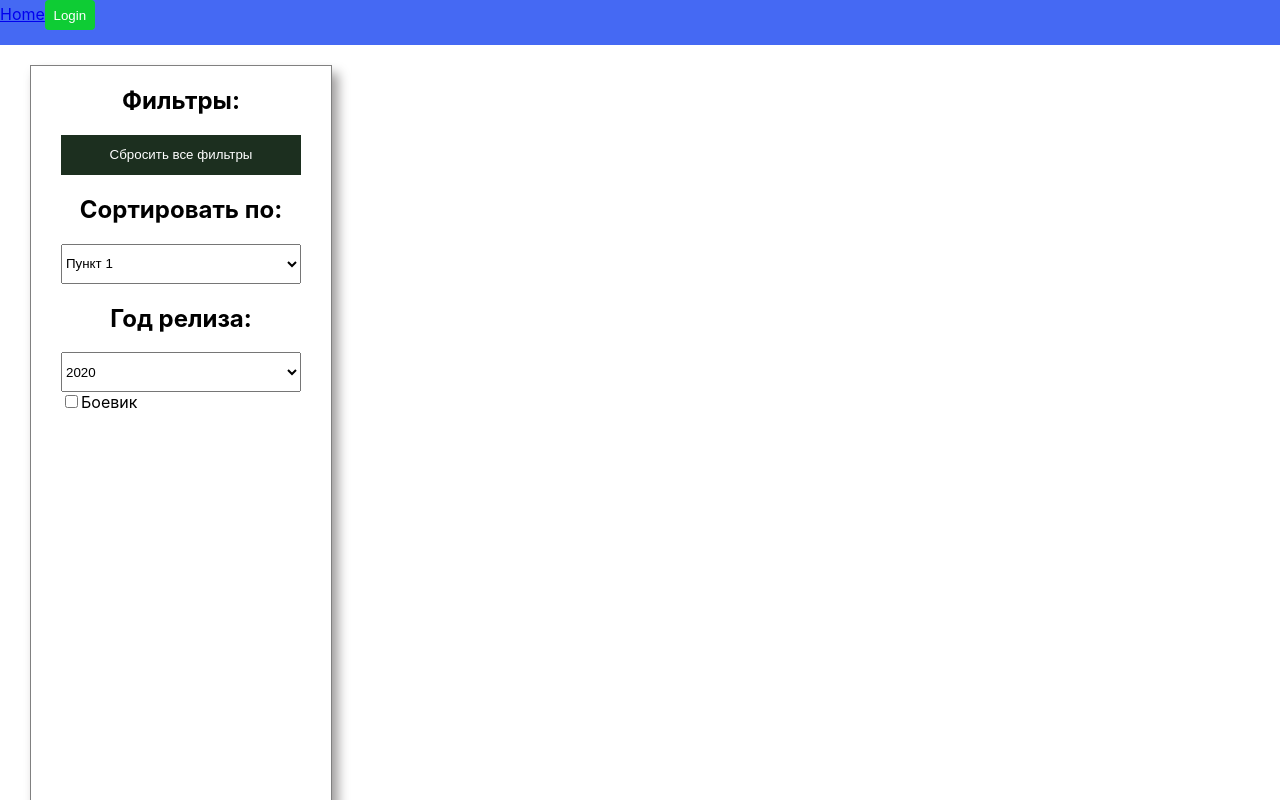
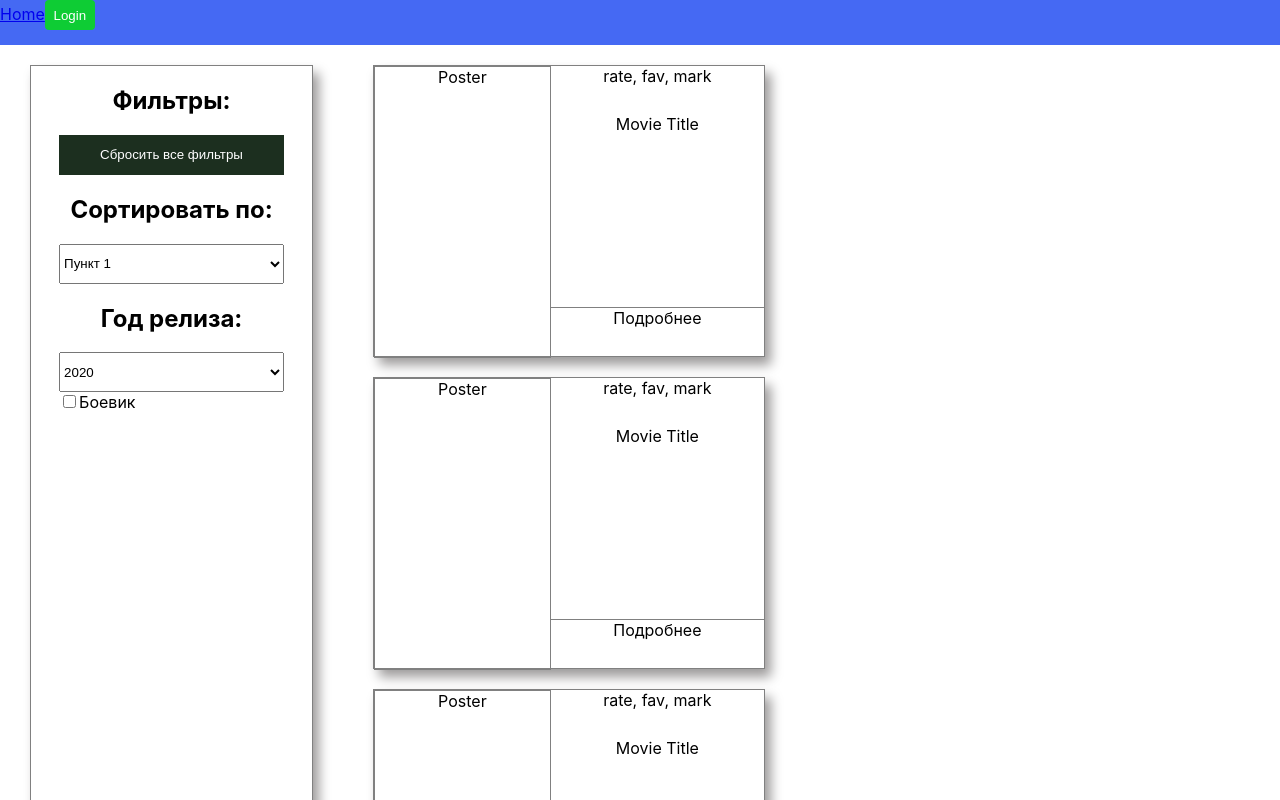
Before and after one commit to Bolshoff/project, a React (Create React App) app: page / in a window 1280 px wide. Shown: the top 800 px of the page. Built offline with nearby package versions, Linux system fonts and the light colour scheme.

Commit message:
add movie list, movie cards

```diff
--- a/src/App.css
+++ b/src/App.css
@@ -1,4 +1,8 @@
 .app-wrapper {
+    display: flex;
+
+}
+.app{
     display: flex;
     flex-direction: column;
 }
--- a/src/App.tsx
+++ b/src/App.tsx
@@ -2,12 +2,18 @@ import React from 'react';
 import Header from './components/Header/Header';
 import './App.css';
 import Filters from './components/filters/Filters';
+import MovieList from './components/MovieList/MovieList';
 
 function App() {
   return (
-    <div className="app-wrapper">
+    <div className="app">
       <Header />
-      <Filters />
+      <div className="app-wrapper">
+
+        <Filters />
+        <MovieList />
+      </div>
+
     </div>
   );
 }
--- /dev/null
+++ b/src/components/MovieList/MovieCard/MovieCard.css
@@ -0,0 +1,32 @@
+.movie-card{
+    display: flex;
+    width: 390px;
+    height: 290px;
+    border: solid 1px gray;
+    box-shadow: 6px 8px 11px 0px #9d9b9b;
+    margin: 0 50px 20px 30px;
+    text-align: center;
+}
+.poster{
+    width: 45%;
+    height: 100%;
+    border: solid 1px grey;
+}
+.description{
+    display: flex;
+    flex-direction: column;
+    width: 55%;
+}
+.detailed{
+    height: 50px;
+    border-top: solid grey 1px;
+    text-align: center;
+}
+.usertools{
+    height: 50px;
+}
+.movie-title{
+    height: 200px;
+    justify-content: center;
+
+}
--- /dev/null
+++ b/src/components/MovieList/MovieCard/MovieCard.tsx
@@ -0,0 +1,17 @@
+import React from 'react';
+import './MovieCard.css';
+
+function MovieCard() {
+  return (
+    <div className="movie-card">
+      <div className="poster">Poster</div>
+      <div className="description">
+        <div className="usertools">rate, fav, mark</div>
+        <div className="movie-title">Movie Title</div>
+        <div className="detailed">Подробнее</div>
+      </div>
+    </div>
+  );
+}
+
+export default MovieCard;
--- /dev/null
+++ b/src/components/MovieList/MovieList.css
@@ -0,0 +1,9 @@
+.movie-list{
+    display: flex;
+    flex-wrap: wrap;
+    height: 1000px;
+    width: 1000px;
+
+    margin-left: 30px;
+    margin-top: 20px;
+}
--- /dev/null
+++ b/src/components/MovieList/MovieList.tsx
@@ -0,0 +1,17 @@
+import React from 'react';
+import './MovieList.css';
+import MovieCard from './MovieCard/MovieCard';
+
+function MovieList() {
+  return (
+    <div className="movie-list">
+      <MovieCard />
+      <MovieCard />
+      <MovieCard />
+      <MovieCard />
+      <MovieCard />
+    </div>
+  );
+}
+
+export default MovieList;
```
